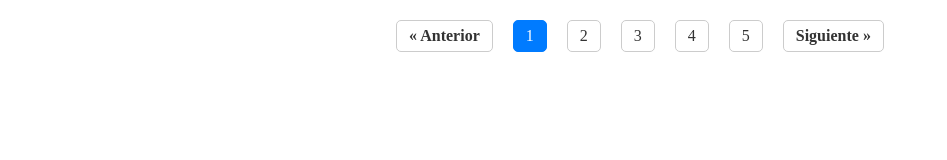
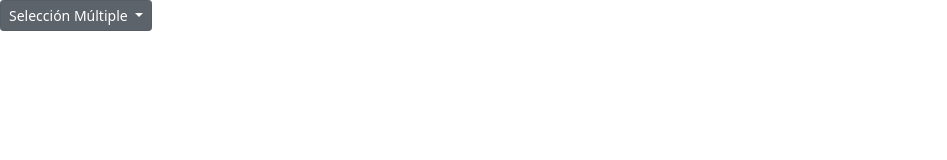
Before and after one commit to jeisonW/administradores, a plain HTML site: page pruebas.html in a window 1280 px wide. Shown: the whole page, without its empty margins (0-947 px from the left). Drawn offline with nearby package versions, Linux system fonts and the light colour scheme.

Commit message:
le borre un punto

```diff
--- a/pruebas.html
+++ b/pruebas.html
@@ -4,52 +4,24 @@
     <meta charset="UTF-8">
     <meta http-equiv="X-UA-Compatible" content="IE=edge">
     <meta name="viewport" content="width=device-width, initial-scale=1.0">
+    <link crossorigin="anonymous" href="https://cdn.jsdelivr.net/npm/bootstrap@5.1.3/dist/css/bootstrap.min.css" integrity="sha384-1BmE4kWBq78iYhFldvKuhfTAU6auU8tT94WrHftjDbrCEXSU1oBoqyl2QvZ6jIW3" rel="stylesheet">
+
     <title>Document</title>
-    <style>
-        .pagination {
-        display: flex;
-        justify-content: center;
-        align-items: center;
-        margin-top: 20px;
-        }
 
-        .pagination a {
-        color: #333;
-        font-size: 16px;
-        text-decoration: none;
-        margin: 0 10px;
-        padding: 6px 12px;
-        border-radius: 5px;
-        background-color: #fff;
-        border: 1px solid #ccc;
-        }
-
-        .pagination a.active {
-        color: #fff;
-        background-color: #007bff;
-        border-color: #007bff;
-        }
-
-        .pagination a:hover:not(.active) {
-        background-color: #f2f2f2;
-        }
-
-        .pagination .prev,
-        .pagination .next {
-        font-weight: bold;
-        }
-
-    </style>
 </head>
 <body>
-    <div class="pagination">
-        <a href="#" class="prev">&laquo; Anterior</a>
-        <a href="#" class="active">1</a>
-        <a href="#">2</a>
-        <a href="#">3</a>
-        <a href="#">4</a>
-        <a href="#">5</a>
-        <a href="#" class="next">Siguiente &raquo;</a>
+    <div class="dropdown">
+        <button class="btn btn-sm btn-secondary dropdown-toggle" type="button" id="multiselectDropdown" data-bs-toggle="dropdown" aria-expanded="false">
+          Selección Múltiple
+        </button>
+        <ul class="dropdown-menu" aria-labelledby="multiselectDropdown">
+          <li><a class="dropdown-item" href="#">Opción 1</a></li>
+          <li><a class="dropdown-item" href="#">Opción 2</a></li>
+          <li><a class="dropdown-item" href="#">Opción 3</a></li>
+        </ul>
       </div>
+
+      <script crossorigin="anonymous" src="https://cdn.jsdelivr.net/npm/bootstrap@5.1.3/dist/js/bootstrap.bundle.min.js" integrity="sha384-ka7Sk0Gln4gmtz2MlQnikT1wXgYsOg+OMhuP+IlRH9sENBO0LRn5q+8nbTov4+1p"></script>
+
 </body>
 </html>
```
Also changed, not shown: static/css/productos.css (+8 -0 lines), static/css/style.css (+0 -22 lines), templates/productos.html (+15 -1 lines), images.png (deleted), 4 other files.
